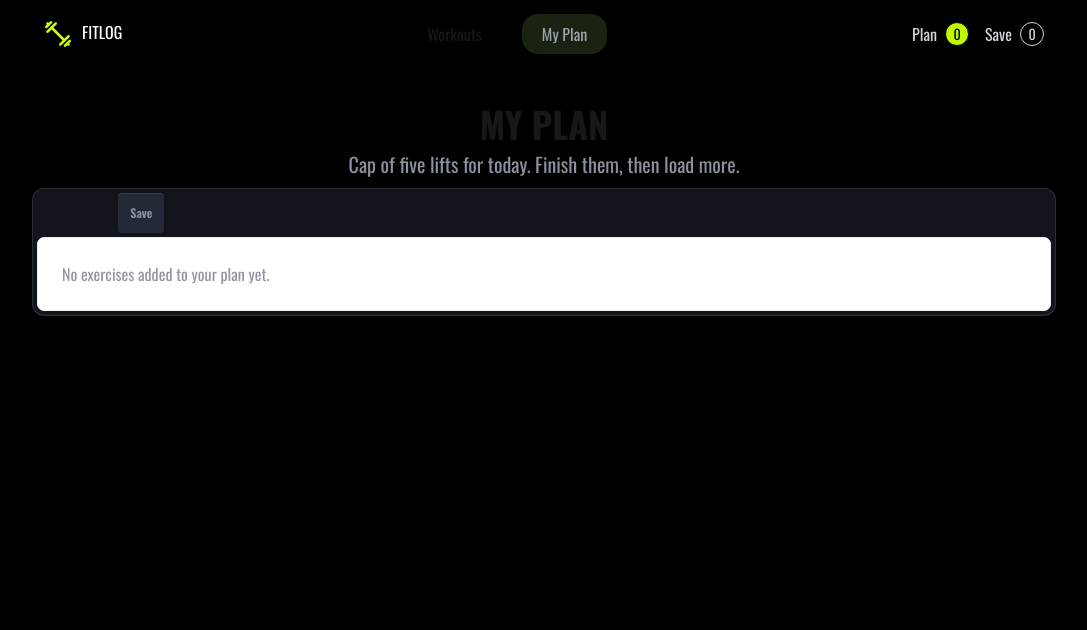
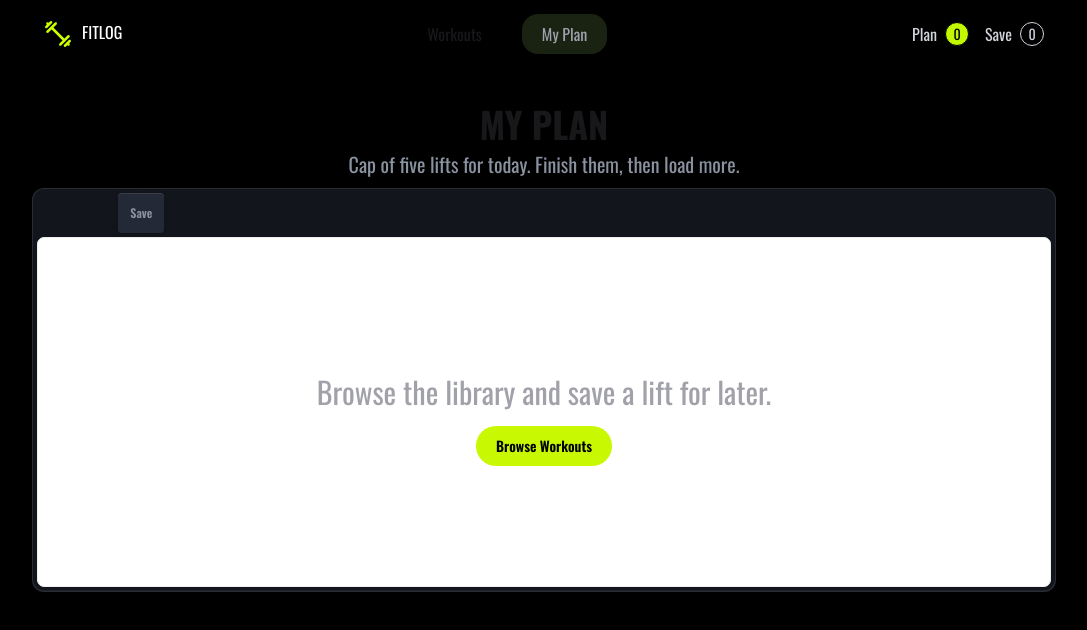
Before and after one commit to KAZI-97/Fit-Body-Project, a Next.js app: page /My_Plan in a window 1280 px wide. Both pictures are taken after a click on the radio button "Save". Shown: the top 630 px of the page, without its empty margins (96-1183 px from the left). Built offline with nearby package versions, Linux system fonts and the light colour scheme.

Commit message:
work on tab done

```diff
--- a/src/app/Components/Exercise/PlanTab.tsx
+++ b/src/app/Components/Exercise/PlanTab.tsx
@@ -1,29 +1,36 @@
 "use client";
+
 import Image from "next/image";
 import Link from "next/link";
 import React, { useContext } from "react";
 import { FaBurn, FaRegStar } from "react-icons/fa";
 import { IoMdCheckmark, IoMdClose, IoMdTime } from "react-icons/io";
 import { ExContext } from "@/Context/ExerciseContext";
-import { toast } from "react-toastify";
 
 const PlanTab = () => {
-  const { todayplan,settodayplan } = useContext(ExContext);
+  const { todayplan, settodayplan } = useContext(ExContext);
 
-    const HandleDeleteplan = (id:number) =>{
-        const newPlan = todayplan.filter((tplan) => tplan.id != id)
-        settodayplan(newPlan)
-        toast.warn("Plan has been remove!")
+  const HandleDeleteplan = (id: number) => {
+    const newPlan = todayplan.filter((tplan) => tplan.id != id);
+    settodayplan(newPlan);
+  };
 
-    }
   return (
-    <>
     <div className="flex flex-col gap-3">
       {todayplan.length === 0 ? (
-          <h1 className="text-[#9296A0]">
-            Nothing's Here Yet.
-          </h1>
+        // Empty State
+        <div className="flex min-h-[300px] flex-col items-center justify-center gap-4  mb-10">
+          <h1 className="text-[#FFFFFF] [var(--font-oswald)] font-bold text-4xl">Nothing's Here Yet.</h1>
+          <p className="text-[#A1A1AA] [var(--font-inter)]   text-3xl">Browse the library and add a lift to get today moving.</p>
+
+          <Link href="/">
+            <button className="rounded-full bg-[#c8f902] px-5 py-2.5 text-sm font-semibold text-black transition hover:brightness-95">
+              Browse Workouts
+            </button>
+          </Link>
+        </div>
       ) : (
+        // Today's Plan
         todayplan.map((plan) => (
           <div
             key={plan.id}
@@ -40,26 +47,33 @@ const PlanTab = () => {
               />
             </div>
 
-              {/* Info (grows to fill space) */}
+            {/* Exercise Information */}
             <div className="flex-1">
               <h1 className="text-base font-bold uppercase text-white">
                 {plan.name}
               </h1>
+
               <h1 className="text-xs text-[#9296A0]">{plan.equipment}</h1>
 
               <div className="mt-3 flex items-center gap-4 text-[#9296A0]">
+                {/* Duration */}
                 <div className="flex items-center gap-1.5">
                   <IoMdTime className="text-[14px] text-[#c8f902]" />
+
                   <h1 className="text-[10px]">{plan.duration}</h1>
                 </div>
 
+                {/* Calories */}
                 <div className="flex items-center gap-1.5">
                   <FaBurn className="text-[12px] text-[#c8f902]" />
+
                   <h1 className="text-[10px]">{plan.caloriesBurned}</h1>
                 </div>
 
+                {/* Rating */}
                 <div className="flex items-center gap-1.5">
                   <FaRegStar className="text-[12px] text-[#c8f902]" />
+
                   <h1 className="text-[10px]">{plan.rating}</h1>
                 </div>
               </div>
@@ -67,18 +81,24 @@ const PlanTab = () => {
 
             {/* Buttons */}
             <div className="flex items-center gap-3">
+              {/* View Details */}
               <Link href={`/Cart_Details/${plan.id}`}>
                 <button className="rounded-full border border-white/15 px-4 py-2 text-xs text-white transition hover:bg-white/10">
                   View Details
                 </button>
               </Link>
 
+              {/* Mark as Done */}
               <button className="flex items-center gap-1.5 rounded-full bg-[#c8f902] px-4 py-2 text-xs font-semibold text-black transition hover:brightness-95">
                 <IoMdCheckmark className="text-sm" />
                 Mark as Done
               </button>
 
-                <button onClick={()=>HandleDeleteplan(plan.id)}className="p-1 text-[#9296A0] transition hover:text-white hover:bg-red-500 border-box rounded:full cursor:pointer ">
+              {/* Delete */}
+              <button
+                onClick={() => HandleDeleteplan(plan.id)}
+                className="cursor-pointer rounded-full p-1 text-[#9296A0] transition hover:bg-red-500 hover:text-white"
+              >
                 <IoMdClose className="text-lg" />
               </button>
             </div>
@@ -86,7 +106,6 @@ const PlanTab = () => {
         ))
       )}
     </div>
-    </>
   );
 };
 
--- a/src/app/Components/Exercise/SaveTab.tsx
+++ b/src/app/Components/Exercise/SaveTab.tsx
@@ -1,5 +1,5 @@
-// import React from 'react';
 "use client";
+
 import Image from "next/image";
 import Link from "next/link";
 import React, { useContext } from "react";
@@ -8,24 +8,38 @@ import { IoMdClose, IoMdTime } from "react-icons/io";
 import { ExContext } from "@/Context/ExerciseContext";
 
 const SaveTab = () => {
-  const { saveplan,setsaveplan } = useContext(ExContext);
+  const { saveplan, setsaveplan } = useContext(ExContext);
 
-  const HandleDeleteSave = (id:number) =>{
-    const UpdateSave = saveplan.filter((splan) =>splan.id != id)
-    setsaveplan(UpdateSave)
-  }
+  const HandleDeleteSave = (id: number) => {
+    const UpdateSave = saveplan.filter((splan) => splan.id != id);
+    setsaveplan(UpdateSave);
+  };
+
   return (
     <>
       <div className="flex flex-col gap-3">
         {saveplan.length === 0 ? (
-          <h1 className="text-[#9296A0]">
-            No exercises added to your plan yet.
-          </h1>
+          // Empty State
+          <div className="flex min-h-[300px] flex-col items-center justify-center gap-4 pb-10">
+            <h1 className="text-4xl font-bold text-white [var(--font-oswald)]">
+              Nothing's Here Yet.
+            </h1>
+
+            <p className="text-3xl text-[#A1A1AA] [var(--font-inter)]">
+              Browse the library and save a lift for later.
+            </p>
+
+            <Link href="/">
+              <button className="rounded-full bg-[#c8f902] px-5 py-2.5 text-sm font-semibold text-black transition hover:brightness-95">
+                Browse Workouts
+              </button>
+            </Link>
+          </div>
         ) : (
-          saveplan.map((splan,ind:number) => (
+          saveplan.map((splan) => (
             <div
-              key={ind}
-              className="flex items-center gap-4 rounded-2xl border border-white/5 bg-[#12151c] p-3 w-max-5xl mx-auto"
+              key={splan.id}
+              className="mx-auto flex w-max-5xl items-center gap-4 rounded-2xl border border-white/5 bg-[#12151c] p-3"
             >
               {/* Image */}
               <div className="shrink-0 overflow-hidden rounded-xl">
@@ -38,24 +52,28 @@ const SaveTab = () => {
                 />
               </div>
 
-              {/* Info (grows to fill space) */}
+              {/* Info */}
               <div className="flex-1">
                 <h1 className="text-base font-bold uppercase text-white">
                   {splan.name}
                 </h1>
+
                 <h1 className="text-xs text-[#9296A0]">{splan.equipment}</h1>
 
                 <div className="mt-3 flex items-center gap-4 text-[#9296A0]">
+                  {/* Duration */}
                   <div className="flex items-center gap-1.5">
                     <IoMdTime className="text-[14px] text-[#c8f902]" />
                     <h1 className="text-[10px]">{splan.duration}</h1>
                   </div>
 
+                  {/* Calories */}
                   <div className="flex items-center gap-1.5">
                     <FaBurn className="text-[12px] text-[#c8f902]" />
                     <h1 className="text-[10px]">{splan.caloriesBurned}</h1>
                   </div>
 
+                  {/* Rating */}
                   <div className="flex items-center gap-1.5">
                     <FaRegStar className="text-[12px] text-[#c8f902]" />
                     <h1 className="text-[10px]">{splan.rating}</h1>
@@ -70,7 +88,11 @@ const SaveTab = () => {
                     View Details
                   </button>
                 </Link>
-                <button onClick={()=>HandleDeleteSave(splan.id)} className="p-1 text-[#9296A0] transition hover:text-white hover:bg-red-500">
+
+                <button
+                  onClick={() => HandleDeleteSave(splan.id)}
+                  className="cursor-pointer rounded-full p-1 text-[#9296A0] transition hover:bg-red-500 hover:text-white"
+                >
                   <IoMdClose className="text-lg" />
                 </button>
               </div>
```
Lines whose indentation alone changed are shown as unchanged.
